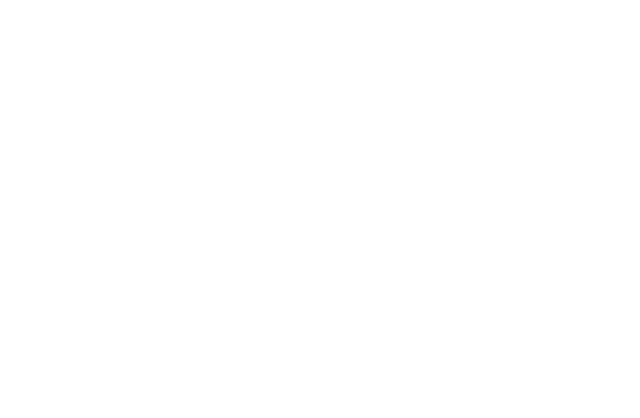
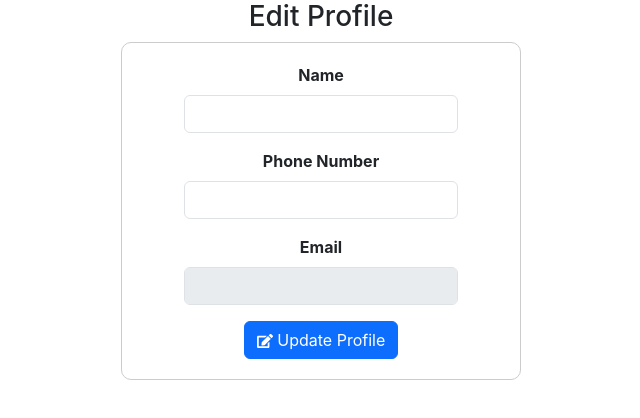
Before and after one commit to DeekshithaSamayamanthula/react-crs, a React (Create React App) app: page /admin/profile in a window 1280 px wide. Before the commit this address had no page. Shown: the top 418 px of the page, without its empty margins (319-959 px from the left). Built offline with nearby package versions, Linux system fonts and the light colour scheme; no server answers.

Commit message:
minor changer

```diff
--- a/src/App.js
+++ b/src/App.js
@@ -24,6 +24,7 @@
 import HostProfile from './components/host/update_profile';
 import AdminNavbar from './components/admin/navbar';
 import AdminSignup from './components/admin/auth/signup';
+import AdminProfile from './components/admin/profile';
 
 function App() {
   return (
@@ -51,6 +52,8 @@
       <Route path="/host/update_profile" element={<HostProfile />}></Route>
       <Route path="/admin/navbar" element={<AdminNavbar />}></Route>
       <Route path="/admin/auth/signup" element={<AdminSignup />}></Route>
+      <Route path="/admin/profile" element={<AdminProfile />}></Route>
+
     </Routes>
 </div>
   );
--- a/src/components/admin/navbar.js
+++ b/src/components/admin/navbar.js
@@ -23,7 +23,7 @@
         <Nav className="justify-content-end">
           &nbsp;&nbsp;&nbsp;&nbsp;&nbsp;&nbsp;&nbsp;&nbsp;
           <Button className="btn btn-warning btn-sm">
-            <Nav.Link href="/host/update_profile" style={buttonStyle}>
+            <Nav.Link href="/admin/profile" style={buttonStyle}>
               <FontAwesomeIcon icon={faUser} /> Profile
             </Nav.Link>
           </Button> &nbsp;&nbsp;&nbsp;
--- /dev/null
+++ b/src/components/admin/profile.js
@@ -0,0 +1,122 @@
+// Profile.js
+import React, { useState, useEffect } from "react";
+import axios from "axios";
+import { Form, Button, Container } from "react-bootstrap";
+import { useNavigate, useParams } from "react-router-dom";
+import { FaEdit } from "react-icons/fa";
+
+
+
+const AdminProfile = () => {
+    const navigate = useNavigate();
+  const { aid } = useParams();
+  const [admin, setAdmin] = useState({
+    adminName: "",
+
+    phoneNo: "",
+    email: "",
+  });
+
+  useEffect(() => {
+    const uid = localStorage.getItem("id");
+    const aid = parseInt(uid,10) + 1;
+    const fetchAdminDetails = async () => {
+      try {
+        console.log("Fetching admin details for aid:", aid);
+        const response = await axios.get(`http://localhost:9191/admin/getone/${aid}`);
+        console.log("Fetched admin details:", response.data);
+        setAdmin(response.data);
+      } catch (error) {
+        console.error('Error fetching admin details:', error);
+      }
+    };
+
+    fetchAdminDetails();
+  }, [aid]);
+
+  const handleChange = (e) => {
+    setAdmin({
+      ...admin,
+      [e.target.name]: e.target.value,
+      [e.target.phoneNo]: e.target.value,
+    });
+  };
+
+  const handleSubmit = async (e) => {
+    e.preventDefault();
+    const uid = localStorage.getItem("id");
+    const aid = parseInt(uid,10) + 1;
+    try {
+      await axios.put(`http://localhost:9191/admin/update/${aid}`, admin);
+      alert("Admin details updated successfully!");
+      navigate('/admin/dashboard')
+    } catch (error) {
+      console.error('Error updating admin details:', error);
+    }
+  };
+
+  return (
+
+
+
+    <Container >
+      <h3 style={{ textAlign: "center" }}>Edit Profile</h3>
+      <Form
+        style={{
+          display: "flex",
+          flexDirection: "column",
+          alignItems: "center",
+          border: "1px solid #ccc",
+          padding: "20px",
+          borderRadius: "10px",
+          maxWidth: "400px", // Set a maximum width if needed
+          margin: "0 auto", // Center the container horizontally
+        }}
+        onSubmit={handleSubmit}
+        className="mx-auto"
+      >
+       <Form.Group className="mb-3" controlId="formName">
+  <Form.Label style={{ fontWeight: "bold" }}>Name</Form.Label>
+  <Form.Control
+    type="text"
+    name="adminName"
+    value={admin.adminName}
+    onChange={handleChange}
+    className="mx-auto"
+  />
+</Form.Group>
+
+<Form.Group className="mb-3" controlId="formPhone">
+  <Form.Label style={{ fontWeight: "bold" }}>Phone Number</Form.Label>
+  <Form.Control
+    type="text"
+    name="phoneNo"
+    value={admin.phoneNo}
+    onChange={handleChange}
+    className="mx-auto"
+  />
+</Form.Group>
+
+<Form.Group className="mb-3" controlId="formEmail">
+  <Form.Label style={{ fontWeight: "bold" }}>Email</Form.Label>
+  <Form.Control
+    type="email"
+    name="email"
+    value={admin.email}
+    onChange={handleChange}
+    readOnly
+    disabled
+    className="mx-auto"
+  />
+</Form.Group>
+
+        <Button variant="primary" type="submit">
+        <FaEdit /> Update Profile
+        </Button>
+      </Form>
+    </Container>
+
+  );
+};
+
+export default AdminProfile;
--- a/src/components/customer/components/cars.js
+++ b/src/components/customer/components/cars.js
@@ -44,13 +44,13 @@
         if (noOfDays <= 1) {
             return actualPrice;
         } else if (noOfDays === 2) {
-            return actualPrice * 1.2;
+            return actualPrice * 1.3;
         } else if (noOfDays >= 3 && noOfDays <= 4) {
-            return actualPrice * 1.4;
+            return actualPrice * 1.5;
         } else if (noOfDays >= 5 && noOfDays <= 10) {
+            return actualPrice * 1.7;
+        } else {
             return actualPrice * 1.6;
-        } else {
-            return actualPrice * 1.5;
         }
     };
 
```
